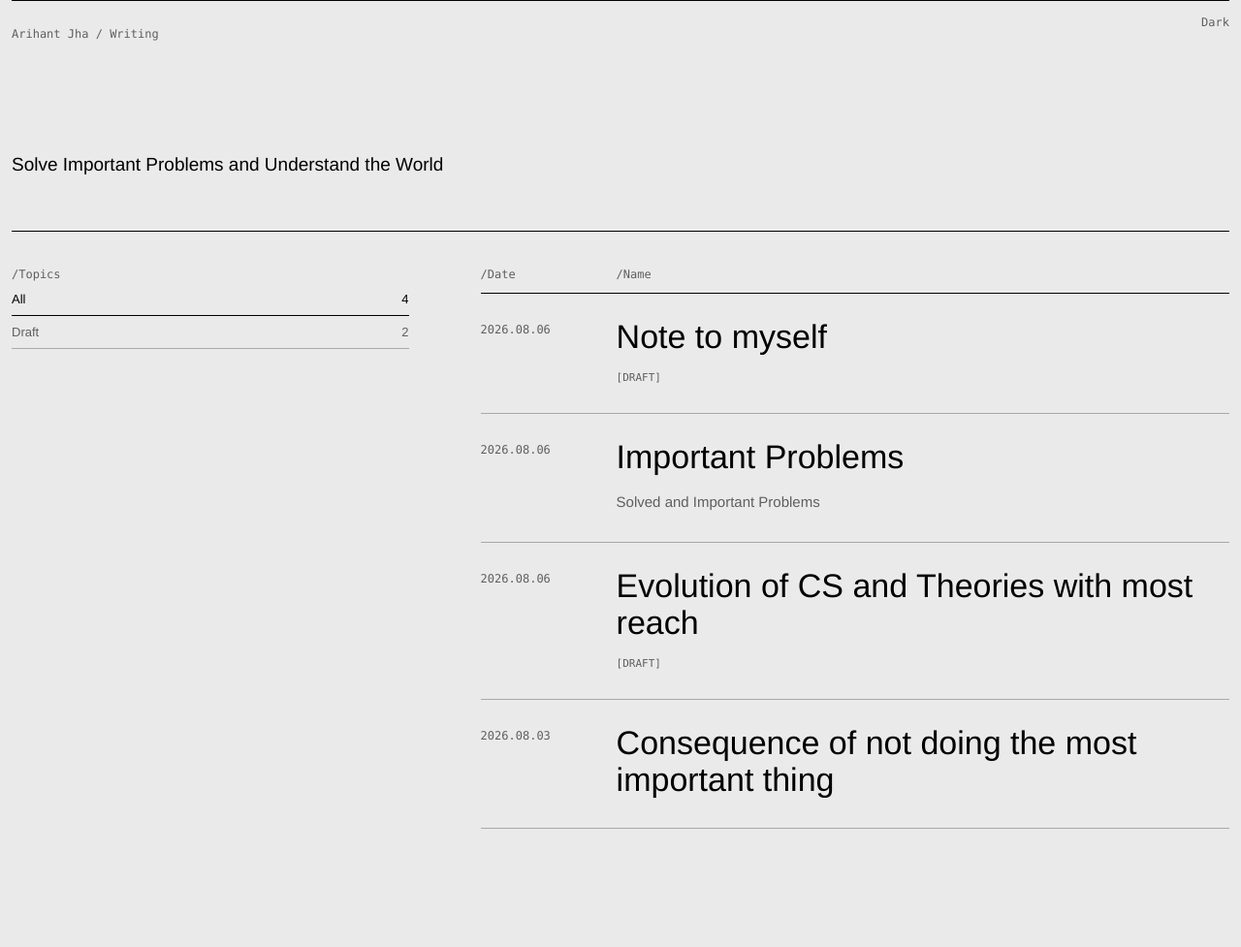
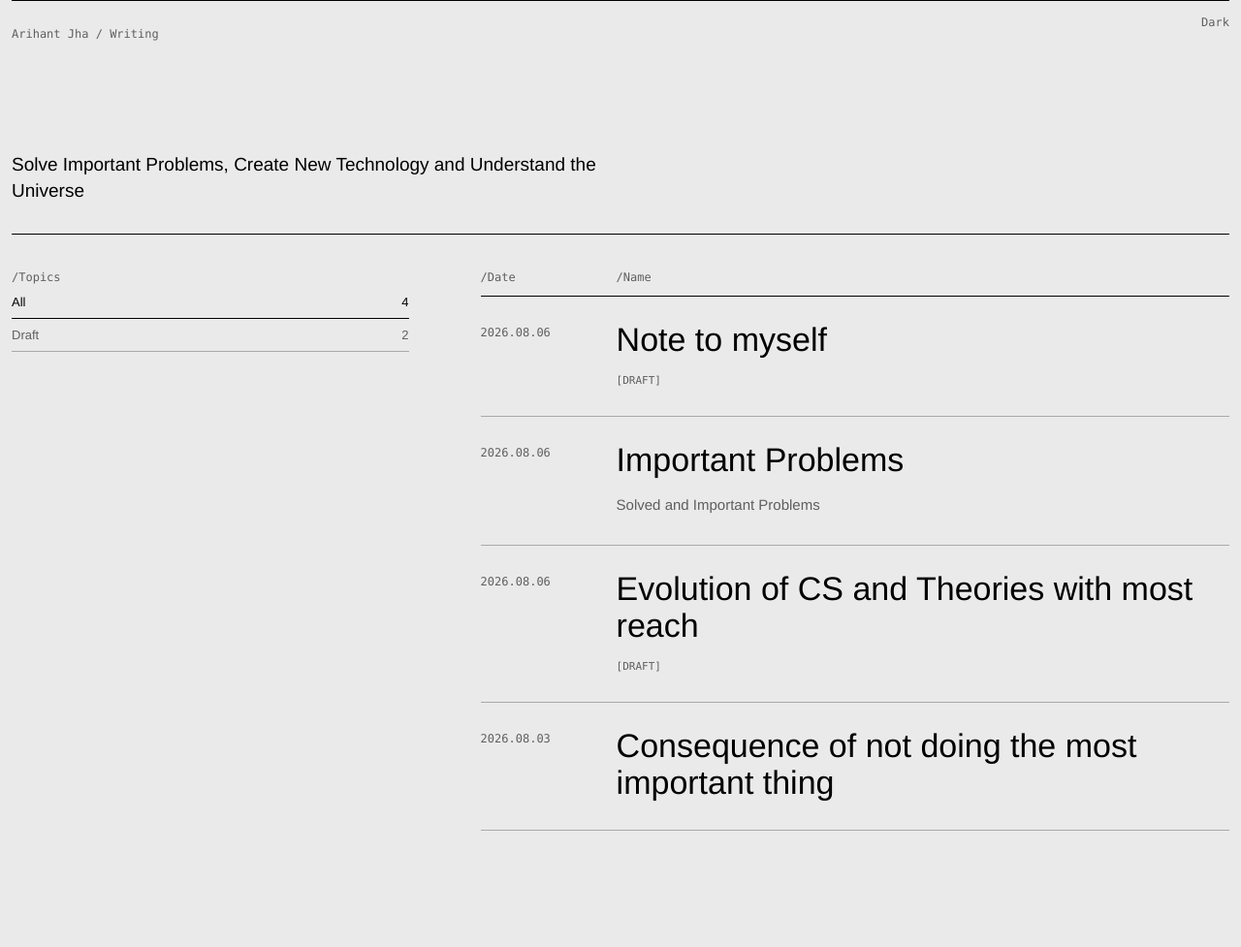
Before and after one commit to arihant-jha/arihant-jha.github.io, a Jekyll site: the page built from index.html, in a window 1280 px wide. Shown: the whole page at 97% size. Built offline with Jekyll 4.4.1, drawn with Linux system fonts in a browser that asks for light colours.

Commit message:
Update blog tagline

```diff
--- a/_config.yml
+++ b/_config.yml
@@ -1,5 +1,5 @@
 title: axh
-description: Solve Important Problems and Understand the World
+description: Solve Important Problems, Create New Technology and Understand the Universe
 url: "https://arihant-jha.github.io"
 baseurl: ""
 lang: en
--- a/index.html
+++ b/index.html
@@ -5,7 +5,7 @@ title: Writing
 
 <section class="hero hero-minimal" aria-label="Writing">
   <p class="eyebrow">Arihant Jha / Writing</p>
-  <p class="intro">Solve Important Problems and Understand the World</p>
+  <p class="intro">Solve Important Problems, Create New Technology and Understand the Universe</p>
 </section>
 
 <section class="archive" aria-label="Posts">
```
